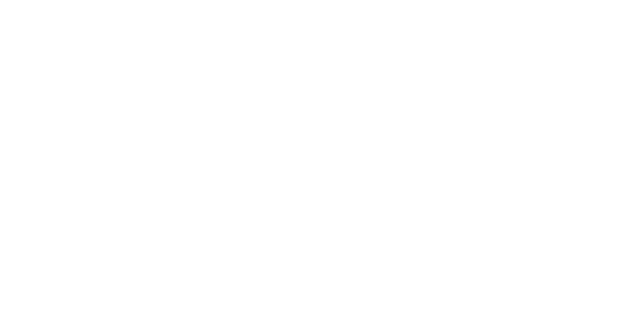
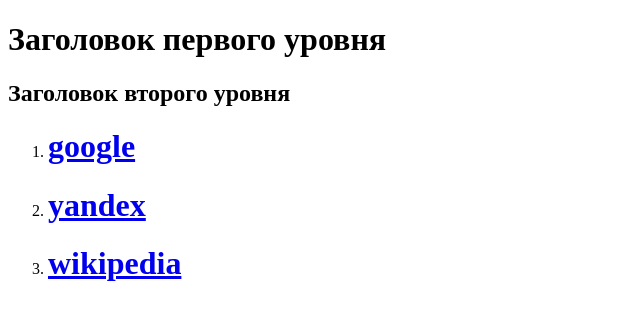
Before and after one commit to RockyBB13/Task-HTML, a website: page src/index.html in a window 1280 px wide. Shown: the whole page, without its empty margins (0-640 px from the left). Drawn offline with Linux system fonts and the light colour scheme.

Commit message:
задание по HTML

```diff
--- a/src/index.html
+++ b/src/index.html
@@ -3,5 +3,13 @@
     <head>
         <title>HTML</title>
     </head>
-    <body></body>
+    <body>
+        <h1>Заголовок первого уровня</h1>
+        <h2>Заголовок второго уровня</h2>
+<ol>
+  <li><h1><a href="https://www.google.com/">google</a></h1></li>
+  <li><h1><a href="https://yandex.ru/">yandex</a></h1></li>
+  <li><h1><a href="https://ru.wikipedia.org/">wikipedia</a></h1></li>
+</ol>
+    </body>
 </html>
```
